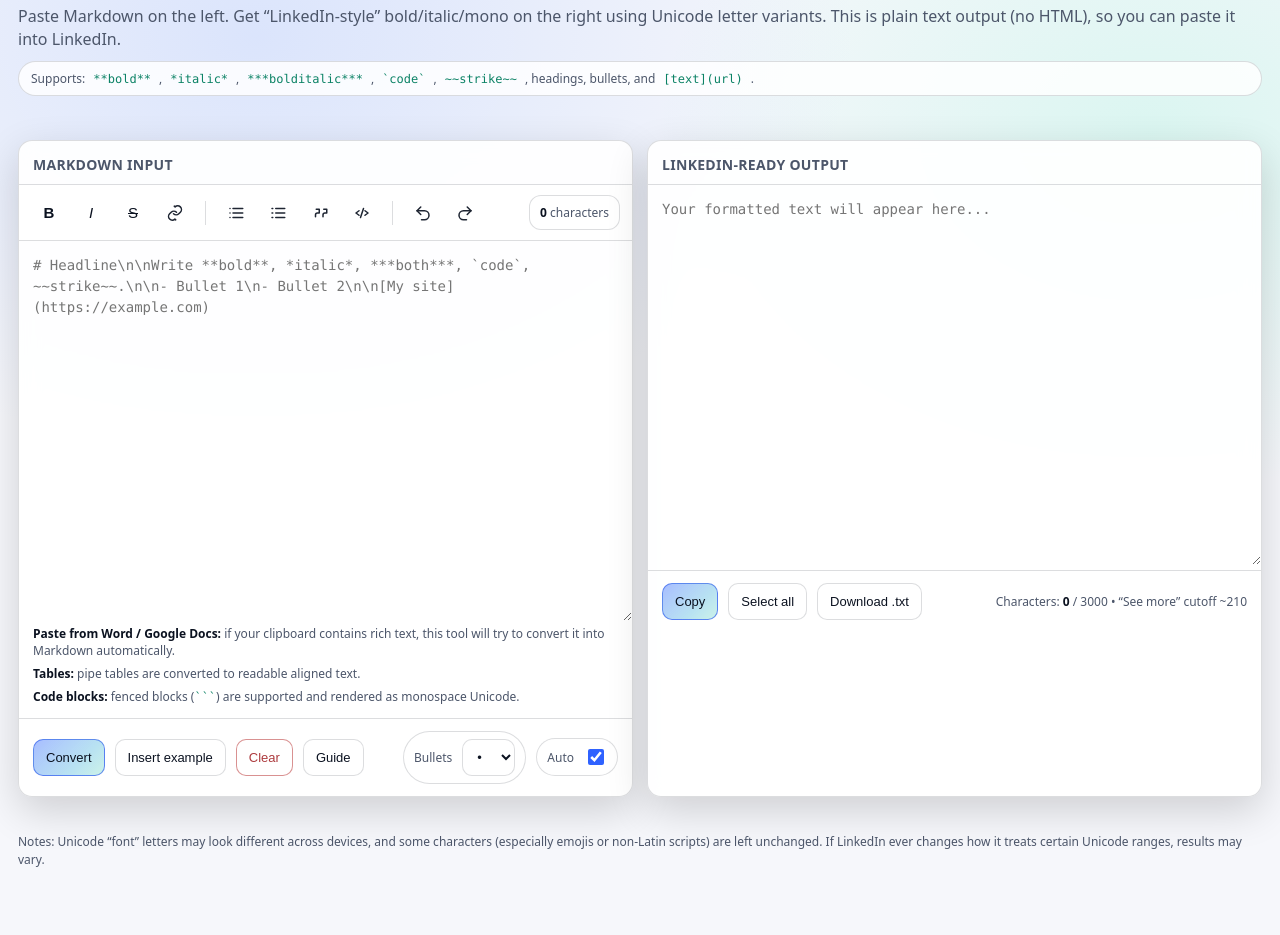
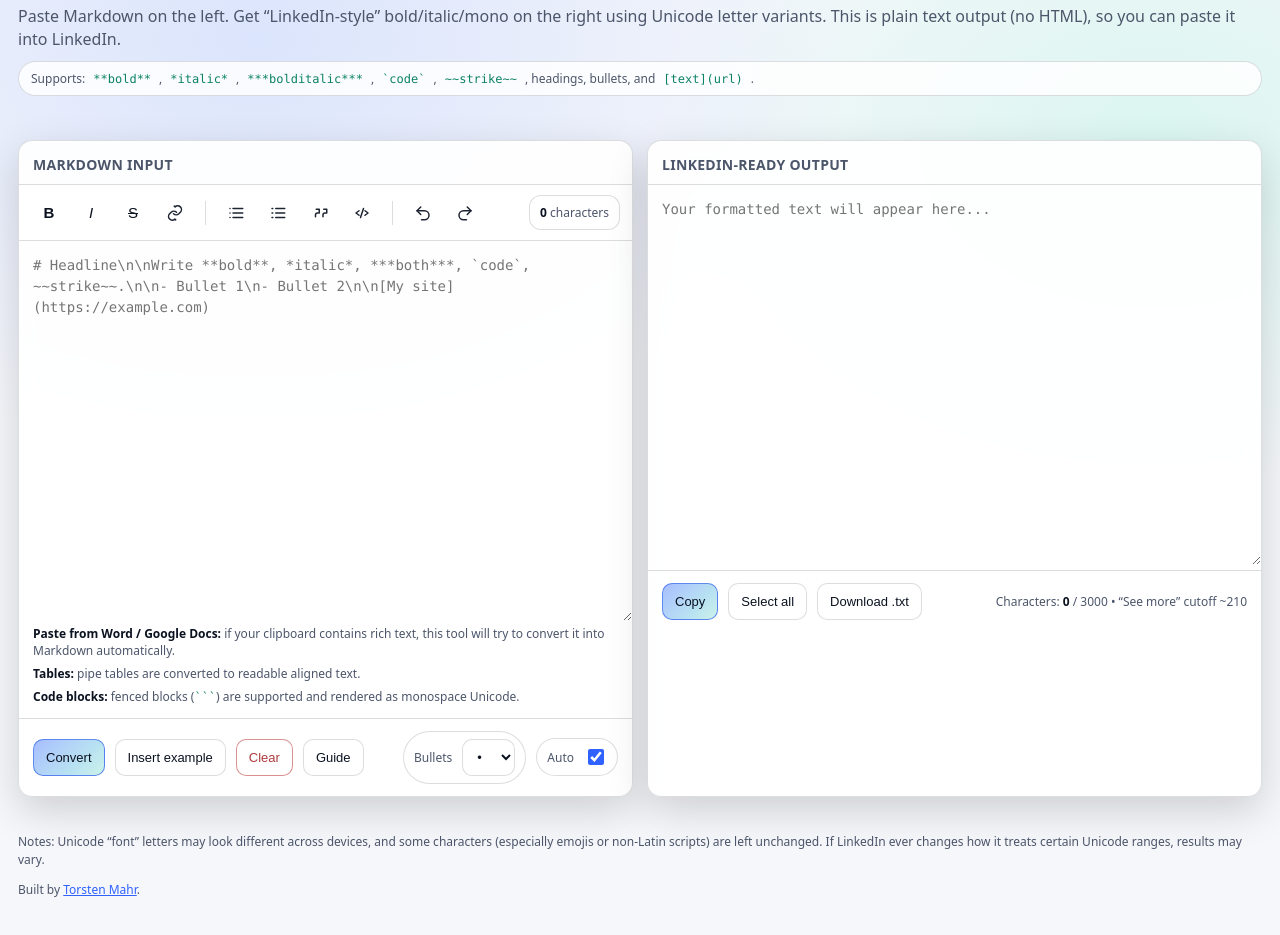
Before and after one commit to trsdn/md2linkedin, a plain HTML site: page index.html in a window 1280 px wide. Shown: the part 61-996 px from the top of the page. Drawn offline with Linux system fonts and the light colour scheme.

Commit message:
Add LinkedIn link to footer

```diff
--- a/index.html
+++ b/index.html
@@ -444,6 +444,9 @@
     <p>
       Notes: Unicode “font” letters may look different across devices, and some characters (especially emojis or non‑Latin scripts) are left unchanged.
       If LinkedIn ever changes how it treats certain Unicode ranges, results may vary.
+    </p>
+    <p>
+      Built by <a href="https://www.linkedin.com/in/torstenmahr" target="_blank" rel="noopener noreferrer">Torsten Mahr</a>.
     </p>
   </div>
 
```
